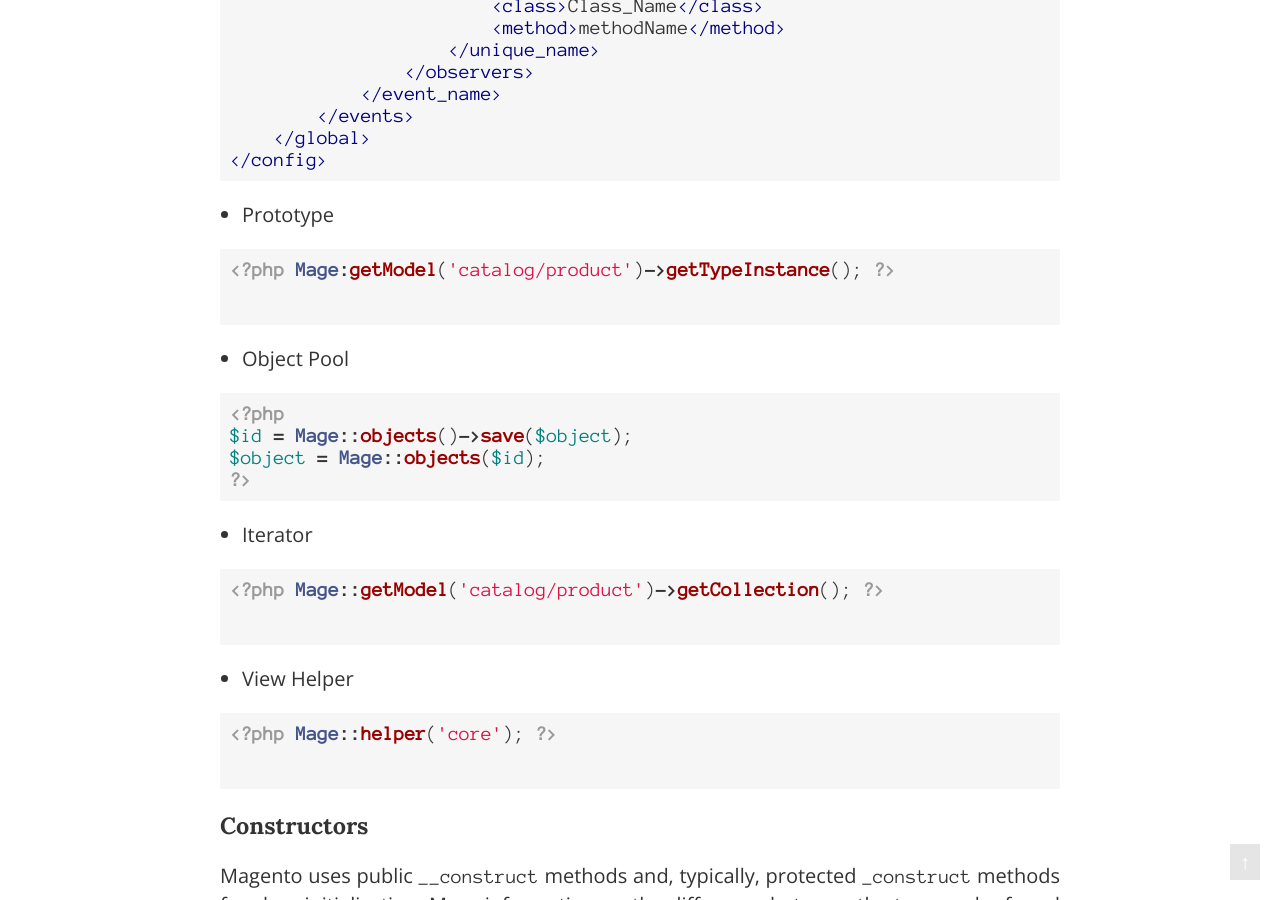
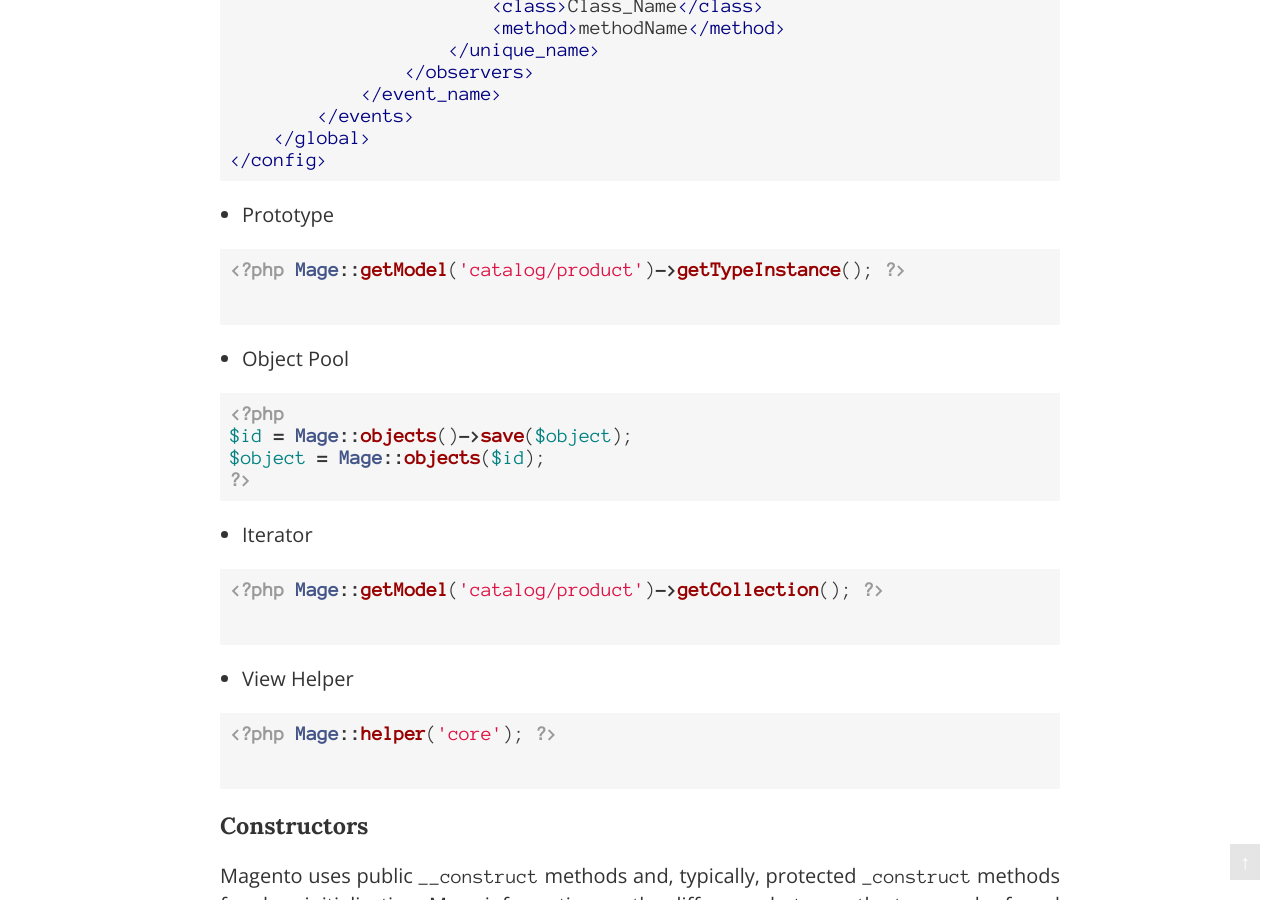
Before and after one commit to meanbee/magecert, a Jekyll site: the page built from basics.md, in a window 1280 px wide and 900 px high, scrolled down 1613 px. Built offline with Jekyll 4.4.1, drawn with Linux system fonts in a browser that asks for light colours; Markdown is read by kramdown in place of the engine named in the settings.

````diff
--- a/basics.md
+++ b/basics.md
@@ -64,7 +64,7 @@ There are numerous development designs patterns used in Magento ([Source](http:/
 - Prototype
 
 ```php
-<?php Mage:getModel('catalog/product')->getTypeInstance(); ?>
+<?php Mage::getModel('catalog/product')->getTypeInstance(); ?>
 ```
 
 - Object Pool
````
